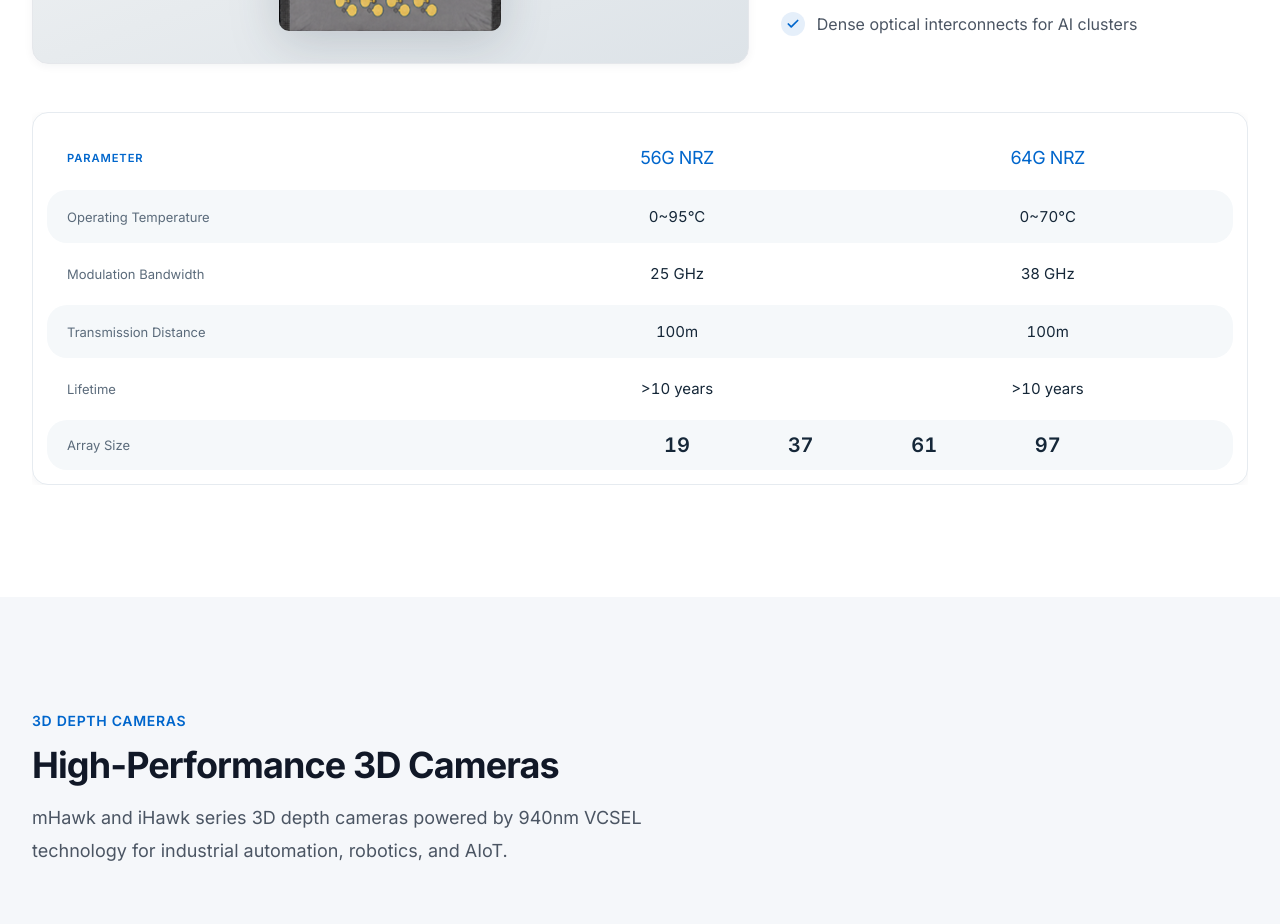
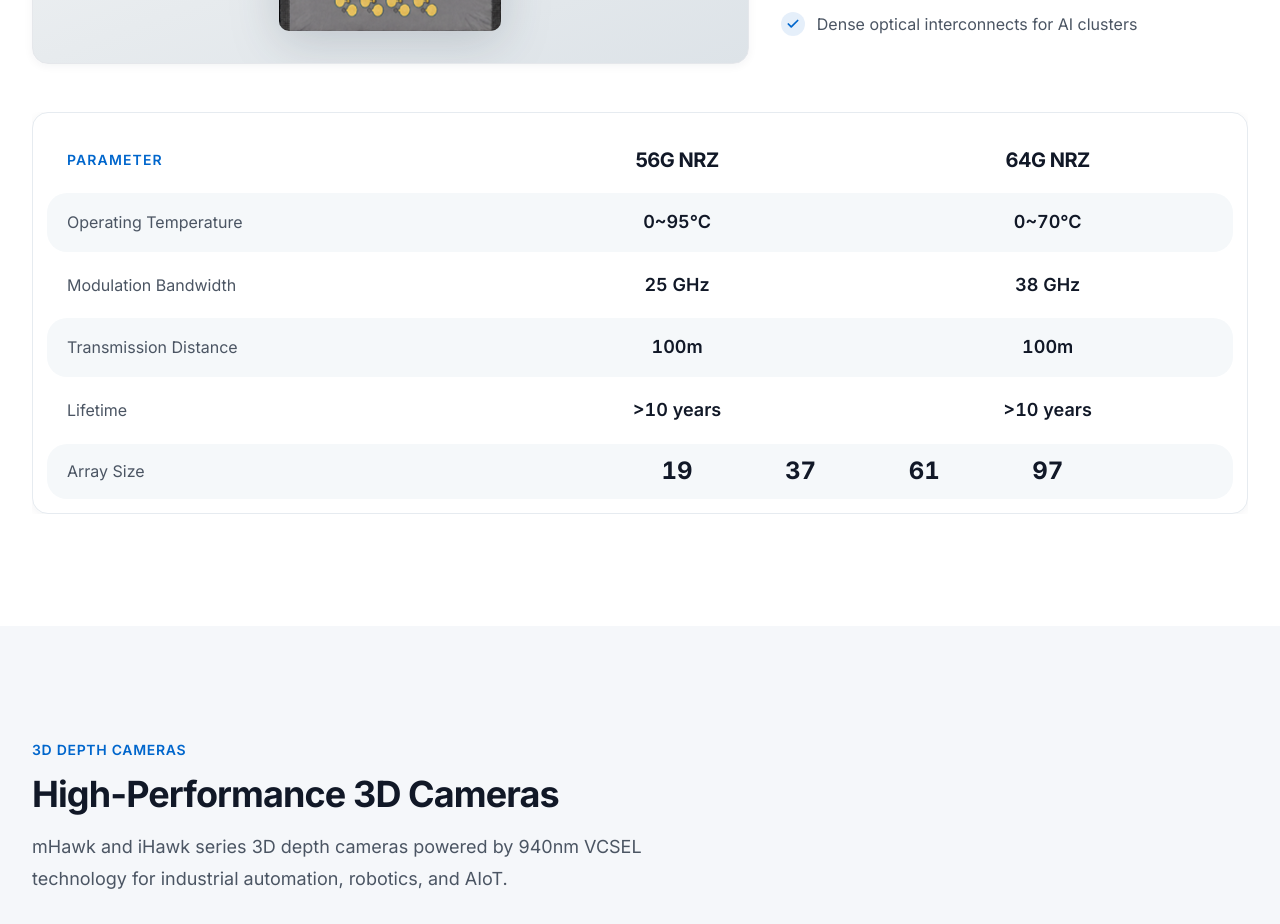
Before and after one commit to lrk52671/hcmeta3, a React (Vite) app: page /products in a window 1280 px wide. Shown: the part 1840-2764 px from the top of the page. Built offline with nearby package versions, Linux system fonts and the light colour scheme.

Commit message:
Unify DataTable typography: use theme text-text-primary/secondary, font-display, bigger bolder sizes matching page above

```diff
--- a/src/components/DataTable.tsx
+++ b/src/components/DataTable.tsx
@@ -9,13 +9,13 @@ export function DataTable({ headers, rows }: DataTableProps) {
   return (
     <div className="rounded-2xl border border-[#E6EBF0] bg-white p-2.5 sm:p-3.5 shadow-[0_2px_10px_rgba(16,42,67,0.05)]">
       <div className="grid items-center" style={{ gridTemplateColumns }}>
-        <div className="px-4 sm:px-5 py-4 text-left text-[0.7rem] font-semibold uppercase tracking-[0.08em] text-primary">
+        <div className="px-4 sm:px-5 py-4 text-left text-xs sm:text-sm font-semibold uppercase tracking-[0.08em] text-primary font-display">
           {headers[0]}
         </div>
         {headers.slice(1).map((header) => (
           <div
             key={header}
-            className="px-4 sm:px-5 py-4 text-center text-base sm:text-lg font-medium tracking-tight text-primary"
+            className="px-4 sm:px-5 py-4 text-center text-lg sm:text-xl font-bold tracking-tight text-text-primary font-display"
           >
             {header}
           </div>
@@ -31,7 +31,7 @@ export function DataTable({ headers, rows }: DataTableProps) {
             }`}
             style={{ gridTemplateColumns }}
           >
-            <div className="px-4 sm:px-5 py-3.5 text-left text-[0.8125rem] text-[#5B6B7B]">
+            <div className="px-4 sm:px-5 py-3.5 text-left text-sm sm:text-base text-text-secondary">
               {row.label}
             </div>
             {row.merge ? (
@@ -42,7 +42,7 @@ export function DataTable({ headers, rows }: DataTableProps) {
                 {row.values.map((value, valueIndex) => (
                   <span
                     key={value}
-                    className="absolute top-1/2 -translate-y-1/2 -translate-x-1/2 text-lg sm:text-xl font-semibold tabular-nums text-[#152738]"
+                    className="absolute top-1/2 -translate-y-1/2 -translate-x-1/2 text-xl sm:text-2xl font-bold tabular-nums text-text-primary font-display"
                     style={{
                       left: `${
                         row.values.length === 1
@@ -59,7 +59,7 @@ export function DataTable({ headers, rows }: DataTableProps) {
               row.values.map((value, valueIndex) => (
                 <div
                   key={`${row.label}-${valueIndex}`}
-                  className="px-4 sm:px-5 py-3.5 text-center text-[0.9375rem] font-medium tabular-nums text-[#152738]"
+                  className="px-4 sm:px-5 py-3.5 text-center text-base sm:text-lg font-semibold tabular-nums text-text-primary"
                 >
                   {value}
                 </div>
```
